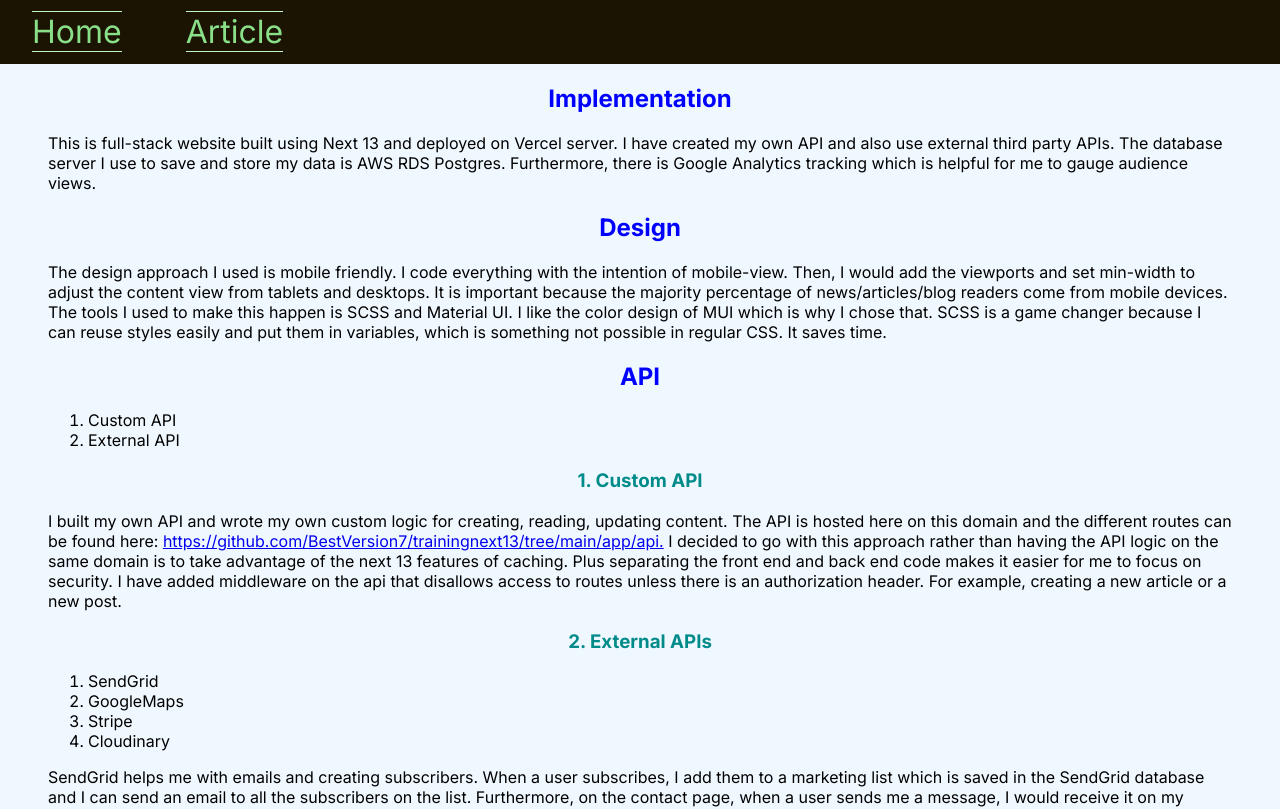
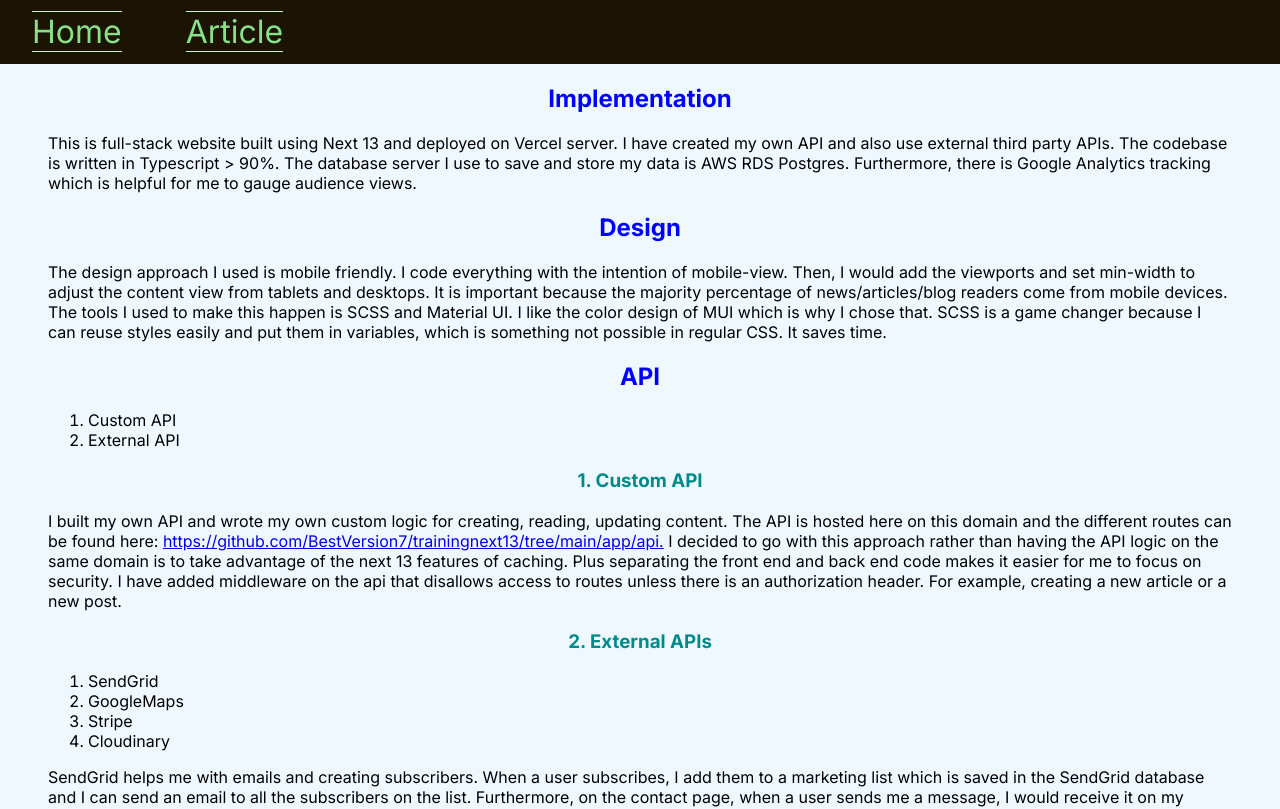
Before and after one commit to BestVersion7/portfolio, a Next.js app: page /article in a window 1280 px wide. Shown: the top 809 px of the page. Built offline with nearby package versions, Linux system fonts and the light colour scheme.

Commit message:
add typescript

```diff
--- a/app/article/page.js
+++ b/app/article/page.js
@@ -20,8 +20,9 @@ export default function ProjectPage() {
                 <p>
                     This is full-stack website built using Next 13 and deployed
                     on Vercel server. I have created my own API and also use
-                    external third party APIs. The database server I use to save
-                    and store my data is AWS RDS Postgres. Furthermore, there is
+                    external third party APIs. The codebase is written in
+                    Typescript {">"} 90%. The database server I use to save and
+                    store my data is AWS RDS Postgres. Furthermore, there is
                     Google Analytics tracking which is helpful for me to gauge
                     audience views.
                 </p>
@@ -107,13 +108,14 @@ export default function ProjectPage() {
                     , you can see all my public and private articles and reels
                     and this content is not cached and run every time. On this
                     page, I am able to perform the basic CRUD operation. When
-                    clicking on the {`"create"`} or {`"update"`} buttons, it does not
-                    make an api call to {`"post"`} or {`"put"`} because it is a public
-                    route and just for demo. Normally, I would have a middleware
-                    file to check for authentication for <b>/dashboard</b> but I
-                    wanted to share it so made it public and disabled the
-                    features. The articles are written using markdown format and
-                    the package react-markdown is helpful for that.
+                    clicking on the {`"create"`} or {`"update"`} buttons, it
+                    does not make an api call to {`"post"`} or {`"put"`} because
+                    it is a public route and just for demo. Normally, I would
+                    have a middleware file to check for authentication for{" "}
+                    <b>/dashboard</b> but I wanted to share it so made it public
+                    and disabled the features. The articles are written using
+                    markdown format and the package react-markdown is helpful
+                    for that.
                 </p>
                 <h2>Database And Storage</h2>
                 <p>
--- a/components/data/projects.js
+++ b/components/data/projects.js
@@ -7,7 +7,7 @@ export const webProjects = [
         description:
             "The goal of this website is to share my travel adventures. It is a custom built CMS with an admin page that I can use to edit articles/photos. Users can post comments once signed in with Google. The article, user, comment data are stored to AWS RDS. For photo storage, I am using Cloudinary which caches photos for faster delivery. For newsletter subscription, I have incorporated SendGrid which automates the sending out emails. All the emails are sent out from info@speedruntravel.com which I created on Zoho mail. Furthermore, I created a support page and integrated Stripe to handle payments.",
         technologiesUsed:
-            "Nextjs, AWS RDS (Postgres), OAuth 2.0, Stripe, SendGrid, Zoho Mail, Google Analytics, Adsense, Cloudinary, Prisma, SCSS, Git",
+            "Typescript>90%, Nextjs, AWS RDS (Postgres), OAuth 2.0, Stripe, SendGrid, Zoho Mail, Google Analytics, Adsense, Cloudinary, Prisma, SCSS, Git",
         gitHubLink: "https://github.com/BestVersion7/speedruntravel",
     },
 
@@ -41,7 +41,8 @@ export const webProjects = [
         description:
             "This my personal website. It is a full stack site rewritten in 2023 to use Next 13.js (previously Next12) server side rendering for better SEO. It is also hosting an api that I use for my blog. The API gives access to my blog for performing CRUD operations for creating/updating articles, reels, comments, etc.",
         // "This is a full stack website deployed on Heroku. The goal of this website is for me to write and share articles with you. I have created my own API: REST for user authentication, and SOCKET.io for live comments. I also have a master/admin page running on web sockets for me to publish, update, delete articles real time. All the data is stored on PostgreSQL.",
-        technologiesUsed: "Next.js, SCSS, Google Analytics, Git",
+        technologiesUsed:
+            "Nextjs, Typescript<5%, AWS RDS (Postgres), OAuth 2.0, Cloudinary, Prisma, SCSS, Git",
         gitHubLink: "https://github.com/BestVersion7/trainingnext13",
     },
 ];
--- a/components/data/skills.js
+++ b/components/data/skills.js
@@ -64,6 +64,12 @@ export const webDevelopmentSkills = [
     },
     {
         name: "React.js",
+        starFill: 4,
+        starHalf: 0,
+        star: 1,
+    },
+    {
+        name: "Typescript",
         starFill: 4,
         starHalf: 0,
         star: 1,
```
